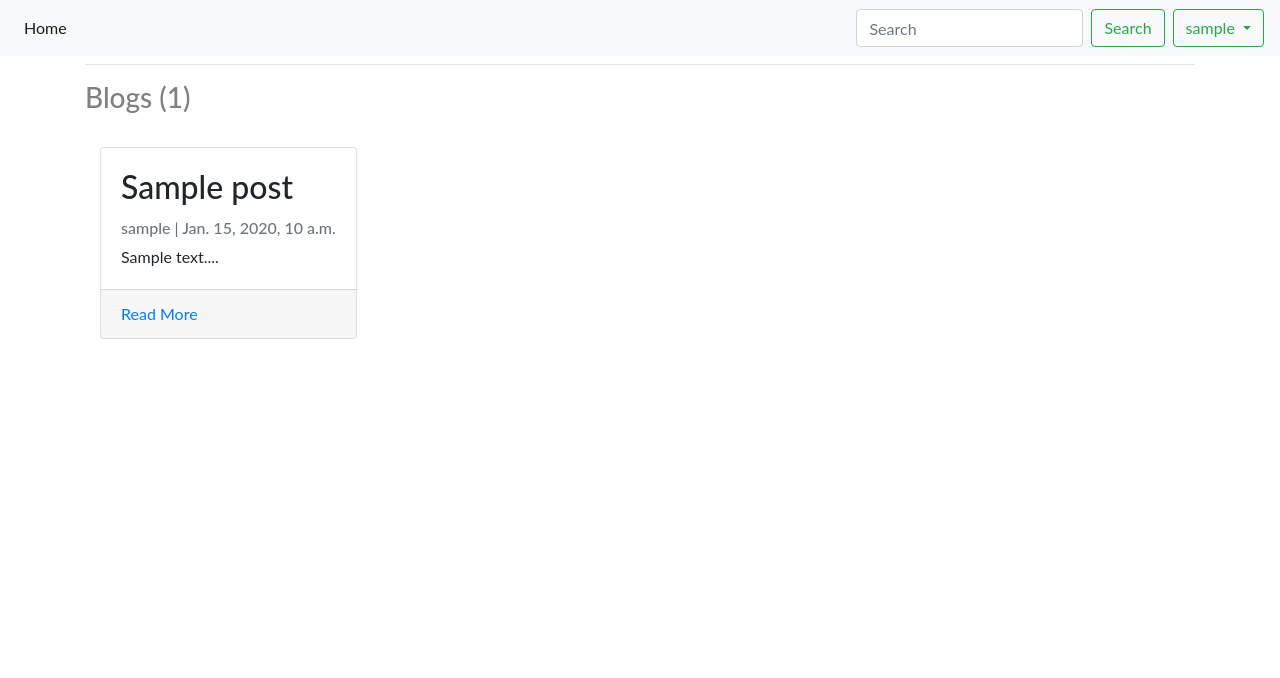
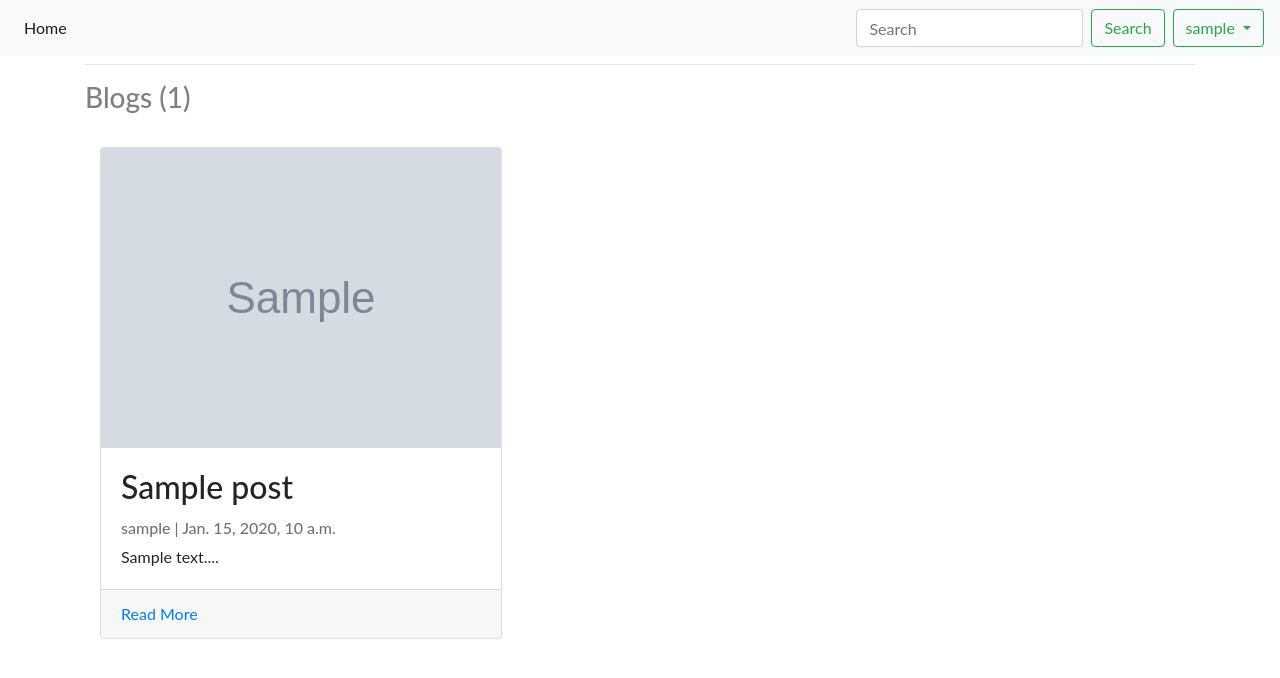
Before and after one commit to shreys7/django-blog, a Django app: a page that uses templates/profile.html in a window 1280 px wide. Shown: the top 678 px of the page. Run offline with Django 3.2, Linux system fonts and the light colour scheme; a user stored in the database is signed in; tables that the repository leaves empty hold one stand-in row (values such as "Sample post"); grey boxes marked "Sample" are stand-in pictures; some libraries are stand-ins or nearby versions.

Commit message:
Enable image view to blog index, detail and user profile page

```diff
--- a/blog/templates/blogs/detail.html
+++ b/blog/templates/blogs/detail.html
@@ -13,6 +13,9 @@
                 <!-- Blog Content -->
                 <h1>{{ post.title }}</h1>
                 <p class=" text-muted">{{ post.author }} | {{ post.created_on }}</p>
+                {% if post.image_src %}
+                    <img class="card-img-top" src="{{ post.image_src }}" alt="Blog image">
+                {% endif %}
                 <p class="card-text ">{{ post.content | safe |linebreaks }}</p>
 
                 <!-- Comments -->
--- a/blog/templates/blogs/index.html
+++ b/blog/templates/blogs/index.html
@@ -22,6 +22,9 @@
         {% for post in post_list %}
         <div class="col-sm-4 d-flex">
             <div class="card mt-4">
+                {% if post.image_src %}
+                <img class="card-img-top" src="{{ post.image_src}}" alt="Blog image">
+                {% endif %}
                 <div class="card-body">
                     <h2 class="card-title">{{ post.title }}</h2>
                     <p class="card-text text-muted h6">{{ post.author }} | {{ post.created_on}} </p>
--- a/templates/profile.html
+++ b/templates/profile.html
@@ -16,8 +16,11 @@
         Blogs ({{blog_posts.count}})
     </h3>
     {% for post in blog_posts %}
-    <div class="col-sm-7 d-flex">
+    <div class="col-sm-6 d-flex">
         <div class="card mt-4">
+            {% if post.image_src %}
+                    <img class="card-img-top" src="{{ post.image_src }}" alt="Blog image">
+            {% endif %}
             <div class="card-body">
                 <h2 class="card-title">{{ post.title }}</h2>
                 <p class="card-text text-muted h6">{{ post.author }} | {{ post.created_on}} </p>
```
